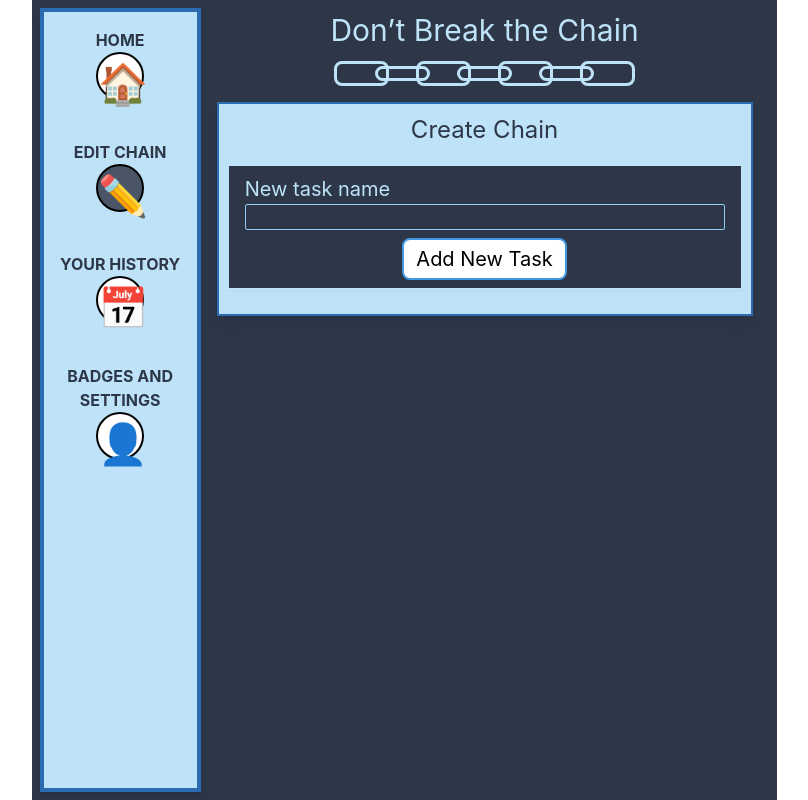
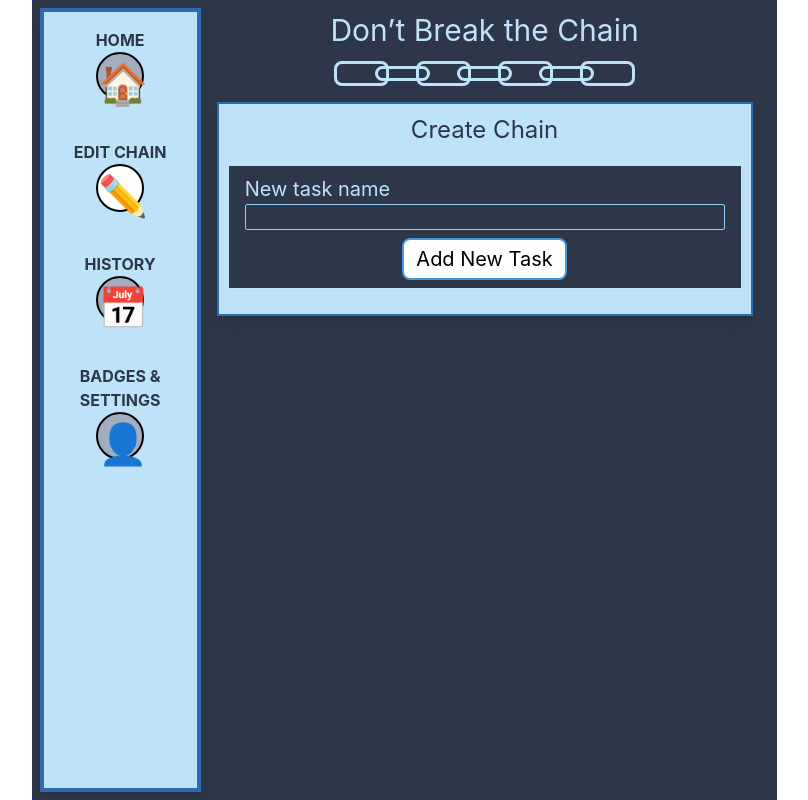
Before and after one commit to ikeshark/the-chain, a Svelte app: page / in a window 1280 px wide. Shown: the whole page, without its empty margins (236-1044 px from the left). Built offline with nearby package versions, Linux system fonts and the light colour scheme.

Commit message:
styles and formatting

```diff
--- a/src/Nav.svelte
+++ b/src/Nav.svelte
@@ -25,7 +25,7 @@
     class="menuBtn block today font-bold"
   >
     {#if !isMobile}<span class="leading-tight {theme.invertText}">HOME</span>{/if}
-    <span class="menuIcon block {tab === 'today' ? 'bg-gray-700' : 'bg-white'}">🏠</span>
+    <span class="menuIcon block {tab === 'today' ? 'bg-white' : 'bg-gray-500'}">🏠</span>
   </button>
   <button
     type="button" value="edit"
@@ -33,23 +33,23 @@
     class="menuBtn block edit font-bold"
   >
     {#if !isMobile}<span class="leading-tight {theme.invertText}">EDIT CHAIN</span>{/if}
-    <span class="menuIcon block {tab === 'edit' ? 'bg-gray-700' : 'bg-white'}">✏️</span>
+    <span class="menuIcon block {tab === 'edit' ? 'bg-white' : 'bg-gray-500'}">✏️</span>
   </button>
   <button
     type="button" value="calendar"
     on:click={changeTab}
     class="menuBtn block calendar font-bold"
   >
-    {#if !isMobile}<span class="leading-tight {theme.invertText}">YOUR HISTORY</span>{/if}
-    <span class="menuIcon block {tab === 'calendar' ? 'bg-gray-700' : 'bg-white'}">📅</span>
+    {#if !isMobile}<span class="leading-tight {theme.invertText}">HISTORY</span>{/if}
+    <span class="menuIcon block {tab === 'calendar' ? 'bg-white' : 'bg-gray-500'}">📅</span>
   </button>
   <button
     type="button" value="user"
     on:click={changeTab}
     class="menuBtn block user font-bold"
   >
-    {#if !isMobile}<span class="leading-tight {theme.invertText}">BADGES AND SETTINGS</span>{/if}
-    <span class="menuIcon block {tab === 'user' ? 'bg-gray-700' : 'bg-white'}">👤</span>
+    {#if !isMobile}<span class="leading-tight {theme.invertText}">BADGES & SETTINGS</span>{/if}
+    <span class="menuIcon block {tab === 'user' ? 'bg-white' : 'bg-gray-500'}">👤</span>
   </button>
 </nav>
 
--- a/src/Toast.svelte
+++ b/src/Toast.svelte
@@ -12,8 +12,6 @@
     if (to) clearTimeout(to);
     dispatch('deleteToast', { id })
   }
-
-
 </script>
 
 <div
```
